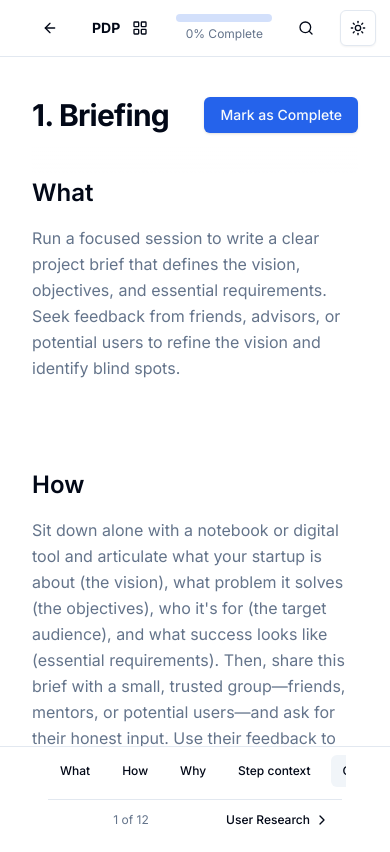
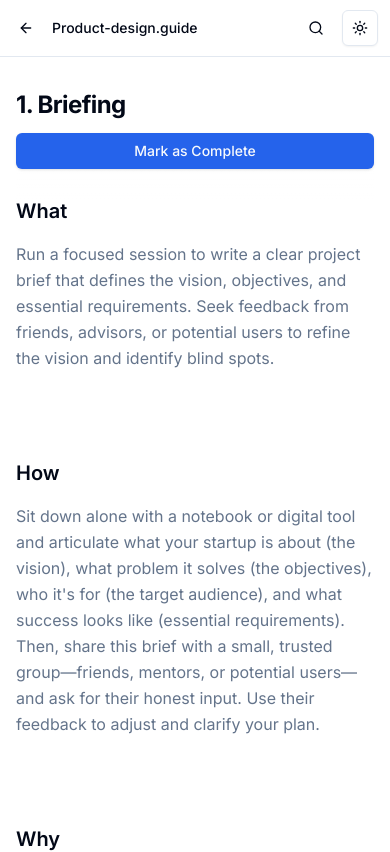
Before and after one commit to CtrlAltFocus/product-design-guide, a Next.js app: page /guide in a window 390 px wide. Shown: the top 852 px of the page. Built offline with nearby package versions, Linux system fonts and the light colour scheme.

Commit message:
Improved display on very small screens.

```diff
--- a/app/page.tsx
+++ b/app/page.tsx
@@ -30,13 +30,14 @@ export default function Home() {
   return (
     <div className="min-h-screen bg-background">
       <header className="sticky top-0 z-40 w-full border-b bg-background/95 backdrop-blur supports-[backdrop-filter]:bg-background/60">
-        <div className="container flex h-14 items-center justify-between">
-          <div className="flex items-baseline gap-2">
-            <h1 className="text-lg font-semibold tracking-tight">Product Design Process</h1>
-            <span className="text-sm text-muted-foreground">for New Founders</span>
+        <div className="container flex h-14 items-center justify-between px-4 sm:px-6">
+          {/* Centered title on mobile */}
+          <div className="w-full text-left sm:w-auto">
+            <h1 className="text-md sm:text-lg font-semibold tracking-tight">Product-design.guide</h1>
+            <span className="text-sm text-muted-foreground hidden sm:inline">for New Founders</span>
           </div>
-          <div className="flex items-center gap-4">
-            <div className="w-32 md:w-48">
+          <div className="flex items-center gap-4 pr-2">
+            <div className="w-24 md:w-48 hidden sm:block">
               <Progress value={progress} className="h-2" />
               <p className="text-xs text-muted-foreground mt-1 text-center">{Math.round(progress)}% Complete</p>
             </div>
@@ -46,15 +47,20 @@ export default function Home() {
         </div>
       </header>
 
-      <main className="container py-10 md:py-16">
-        <div className="text-center space-y-4 mb-16 md:mb-24">
-          <h1 className="text-3xl md:text-4xl font-bold tracking-tight">Product Design Process</h1>
-          <p className="text-lg text-muted-foreground max-w-[800px] mx-auto">
+      <main className="container py-6 md:py-16 px-4 sm:px-6">
+        <div className="text-center space-y-4 mb-10 md:mb-24">
+          <h1 className="text-2xl md:text-4xl font-bold tracking-tight">Product Design Process</h1>
+          <div className="md:hidden w-32 mx-auto mb-4">
+            <Progress value={progress} className="h-2" />
+            <p className="text-xs text-muted-foreground mt-1 text-center">{Math.round(progress)}% Complete</p>
+          </div>
+          <p className="text-base md:text-lg text-muted-foreground max-w-[800px] mx-auto">
             A step-by-step guide for new founders to design successful products with confidence, overcoming self-doubt,
             perfectionism, and fear of failure.
           </p>
         </div>
 
+        {/* Rest of the component remains the same */}
         <div className="grid md:grid-cols-2 gap-6">
           {chapters.map((chapter) => {
             const isCompleted = completedChapters.includes(chapter.id)
@@ -62,16 +68,15 @@ export default function Home() {
             return (
               <Link href={`/guide?chapter=${chapter.id}`} key={chapter.id}>
                 <div
-                  className={`group relative border rounded-lg p-6 transition-colors ${
-                    isCompleted ? "border-primary/50 bg-primary/5" : "hover:border-primary"
-                  }`}
+                  className={`group relative border rounded-lg p-6 transition-colors ${isCompleted ? "border-primary/50 bg-primary/5" : "hover:border-primary"
+                    }`}
                 >
+                  {/* Card content remains the same */}
                   <div className="flex items-start gap-4">
                     <div className="flex-none">
                       <div
-                        className={`flex h-8 w-8 items-center justify-center rounded-md text-sm font-medium ${
-                          isCompleted ? "bg-primary text-primary-foreground group-hover:bg-blue-700" : "bg-muted group-hover:bg-muted/80 dark:group-hover:bg-muted/60"
-                        }`}
+                        className={`flex h-8 w-8 items-center justify-center rounded-md text-sm font-medium ${isCompleted ? "bg-primary text-primary-foreground group-hover:bg-blue-700" : "bg-muted group-hover:bg-muted/80 dark:group-hover:bg-muted/60"
+                          }`}
                       >
                         {chapter.number}
                       </div>
--- a/components/chapter-content.tsx
+++ b/components/chapter-content.tsx
@@ -8,7 +8,7 @@ import { Button } from "@/components/ui/button"
 import { CheckCircle, ChevronRight, ChevronLeft } from "lucide-react"
 import { SectionNav } from "@/components/section-nav"
 import { useTheme } from "next-themes"
-
+import { useMediaQuery } from "@/lib/hooks/use-media-query"
 import { sectionTitles } from "@/lib/utils";
 
 interface ChapterContentProps {
@@ -19,6 +19,26 @@ interface ChapterContentProps {
   prevChapter?: Chapter | null
   nextChapter?: Chapter | null
 }
+
+// Add this custom hook to detect mobile viewport
+// Create this in: hooks/use-media-query.tsx
+// export const useMediaQuery = (query: string) => {
+//   const [matches, setMatches] = useState(false)
+//
+//   useEffect(() => {
+//     if (typeof window !== 'undefined') {
+//       const media = window.matchMedia(query)
+//       if (media.matches !== matches) {
+//         setMatches(media.matches)
+//       }
+//       const listener = () => setMatches(media.matches)
+//       media.addEventListener('change', listener)
+//       return () => media.removeEventListener('change', listener)
+//     }
+//   }, [matches, query])
+//
+//   return matches
+// }
 
 export function ChapterContent({
   chapter,
@@ -31,6 +51,8 @@ export function ChapterContent({
   const [activeSection, setActiveSection] = useState<string>("what")
   const { resolvedTheme } = useTheme()
   const isDark = resolvedTheme === "dark"
+
+  const isMobile = useMediaQuery("(max-width: 460px)")
 
   const whatRef = useRef<HTMLDivElement>(null)
   const howRef = useRef<HTMLDivElement>(null)
@@ -136,12 +158,12 @@ export function ChapterContent({
 
   return (
     <div className="chapter-container">
-      <div className="sticky top-[50px] z-10 py-4 pb-10 -mb-5" style={gradientStyle}>
-        <div className="flex items-center justify-between">
-          <h2 className="text-3xl font-bold tracking-tight">
+      <div className="sticky top-[50px] z-10 py-4 pb-8 -mb-5" style={gradientStyle}>
+        <div className="flex flex-col sm:flex-row sm:items-center sm:justify-between gap-3">
+          <h2 className="text-2xl sm:text-3xl font-bold tracking-tight">
             {chapter.number}. {chapter.title}
           </h2>
-          <Button variant={isCompleted ? "outline" : "default"} onClick={onToggleComplete} className="gap-2">
+          <Button variant={isCompleted ? "outline" : "default"} onClick={onToggleComplete} className="gap-2 w-full sm:w-auto justify-center">
             {isCompleted ? (
               <>
                 <CheckCircle className="h-4 w-4" />
@@ -153,19 +175,19 @@ export function ChapterContent({
           </Button>
         </div>
       </div>
-      <div ref={contentRef} className="chapter-content space-y-12 pb-24 pt-6">
+      <div ref={contentRef} className="chapter-content space-y-12 pb-20 pt-4">
         <section ref={whatRef} className="space-y-4 pb-10">
-          <h3 className="text-2xl font-semibold">{sectionTitles.what}</h3>
+          <h3 className="text-xl sm:text-2xl font-semibold">{sectionTitles.what}</h3>
           <p className="text-muted-foreground leading-relaxed">{chapter.what}</p>
         </section>
 
         <section ref={howRef} className="space-y-4 pb-10">
-          <h3 className="text-2xl font-semibold">{sectionTitles.how}</h3>
+          <h3 className="text-xl sm:text-2xl font-semibold">{sectionTitles.how}</h3>
           <p className="text-muted-foreground leading-relaxed">{chapter.how}</p>
         </section>
 
         <section ref={whyRef} className="space-y-4 pb-10">
-          <h3 className="text-2xl font-semibold">{sectionTitles.why}</h3>
+          <h3 className="text-xl sm:text-2xl font-semibold">{sectionTitles.why}</h3>
           <p>{chapter.why.intro}</p>
           <ol className="space-y-6 list-decimal pl-6 mt-6">
             {chapter.why.whys.map((why, index) => (
@@ -182,7 +204,7 @@ export function ChapterContent({
         </section>
 
         <section ref={sequenceRef} className="space-y-4 pb-10">
-          <h3 className="text-2xl font-semibold">{sectionTitles.sequence}</h3>
+          <h3 className="text-xl sm:text-2xl font-semibold">{sectionTitles.sequence}</h3>
           <div className="space-y-6">
             {chapter.sequence.after && (
               <div>
@@ -200,7 +222,7 @@ export function ChapterContent({
         </section>
 
         <section ref={formatRef} className="space-y-4">
-          <h3 className="text-2xl font-semibold">{sectionTitles.format}</h3>
+          <h3 className="text-xl sm:text-2xl font-semibold">{sectionTitles.format}</h3>
           <ul className="space-y-2 list-disc pl-6">
             {chapter.format.outputs.map((output, index) => (
               <li key={index} className="text-muted-foreground">
@@ -210,7 +232,7 @@ export function ChapterContent({
           </ul>
 
           <div className="mt-10 pt-6">
-            <h4 className="text-xl font-semibold mb-4">Why This Format Helps and How</h4>
+            <h4 className="text-lg sm:text-xl font-semibold mb-4">Why This Format Helps and How</h4>
             <div className="space-y-6">
               <div>
                 <p className="font-medium">Why:</p>
@@ -227,24 +249,37 @@ export function ChapterContent({
         {/* Add spacer at the bottom to ensure last sections can be scrolled to fully */}
         <div className="h-[30vh] pointer-events-none" aria-hidden="true"></div>
 
-        <div className="flex justify-between pt-6">
+        <div className="flex flex-col sm:flex-row justify-between pt-6 gap-3 sm:gap-0">
+          <div className="w-full sm:w-auto">
             {prevChapter ? (
-            <Button variant="outline" className="gap-2" onClick={() => onNavigate("previous")}>
-              <ChevronLeft className="h-4 w-4" />
-              Previous
+              <Button
+                variant="outline"
+                className="gap-2 w-full justify-start overflow-hidden text-ellipsis"
+                onClick={() => onNavigate("previous")}
+              >
+                <ChevronLeft className="h-4 w-4 flex-shrink-0" />
+                <span className="truncate">{prevChapter.title}</span>
               </Button>
             ) : (
               <div></div>
             )}
+          </div>
 
+          <div className="w-full sm:w-auto flex justify-end">
             {nextChapter && (
-            <Button className="gap-2" onClick={() => onNavigate("next")}>
-              Next
-              <ChevronRight className="h-4 w-4" />
+              <Button
+                className="gap-2 w-full sm:w-auto justify-end overflow-hidden text-ellipsis"
+                onClick={() => onNavigate("next")}
+              >
+                <span className="truncate">{nextChapter.title}</span>
+                <ChevronRight className="h-4 w-4 flex-shrink-0" />
               </Button>
             )}
           </div>
+        </div>
 
+        {/* Hide the section nav on mobile */}
+        {!isMobile && (
           <SectionNav
             activeSection={activeSection}
             onSectionChange={handleSectionChange}
@@ -253,6 +288,7 @@ export function ChapterContent({
             prevChapter={prevChapter}
             nextChapter={nextChapter}
           />
+        )}
       </div>
     </div>
   )
--- a/components/guide-layout.tsx
+++ b/components/guide-layout.tsx
@@ -83,41 +83,43 @@ export function GuideLayout() {
   return (
     <div className="flex flex-col min-h-screen bg-background">
       <header className="sticky top-0 z-40 w-full border-b bg-background/95 backdrop-blur supports-[backdrop-filter]:bg-background/60">
-        <div className="container flex h-14 items-center">
-          <div className="mr-4 flex">
-            <Link href="/" className="mr-2">
+        <div className="container flex h-14 items-center px-2 sm:px-6">
+          {/* Back button */}
+          <div className="mr-2 flex">
+            <Link href="/">
               <Button variant="ghost" size="icon">
                 <ArrowLeft className="h-5 w-5" />
                 <span className="sr-only">Back to home</span>
               </Button>
             </Link>
           </div>
+
+          {/* Ultra simplified mobile header */}
           <div className="flex items-center justify-between flex-1">
-            <div className="flex items-center gap-2">
-              <BookOpen className="h-5 w-5 text-primary hidden sm:block" />
-              <h1 className="text-xl font-bold hidden md:block">Product Design Process for New Founders</h1>
-              <h1 className="text-lg font-bold hidden sm:block md:hidden">PDP Guide</h1>
-              <h1 className="text-sm font-bold sm:hidden">PDP</h1>
+            <div className="flex">
+              <Link href="/">
+                <h1 className="text-sm sm:text-md font-medium">Product-design.guide</h1>
+              </Link>
             </div>
-            <div className="flex items-center gap-4">
-              <Link href="/">
-                <Button variant="ghost" size="sm" className="gap-2">
-                  <LayoutGrid className="h-4 w-4" />
-                  <span className="hidden sm:inline">All Chapters</span>
-                </Button>
-              </Link>
-              <div className="w-24 sm:w-32 md:w-48">
+
+            <div className="flex items-center gap-2 pr-1">
+              {/* Only show progress bar on larger screens */}
+              <div className="hidden sm:block sm:w-24 md:w-48">
                 <Progress value={progress} className="h-2" />
                 <p className="text-xs text-muted-foreground mt-1 text-center">{Math.round(progress)}% Complete</p>
               </div>
+
+              {/* Search is probably important to keep */}
               <Search onSelectChapter={selectChapter} />
+
+              {/* Theme toggle - keep this accessible */}
               <ThemeToggle />
             </div>
           </div>
         </div>
       </header>
 
-      <div className="container py-6">
+      <div className="container py-4 px-4 sm:px-6 sm:py-6">
         <div className="max-w-3xl mx-auto">
           <ChapterContent
             chapter={selectedChapter}
--- a/components/section-nav.tsx
+++ b/components/section-nav.tsx
@@ -50,7 +50,8 @@ export function SectionNav({
             ))}
           </div>
 
-          {/* Chapter navigation */}
+          {/*
+          // Chapter navigation
           <div className="flex justify-between items-center pt-1 border-t">
             <div>
               {prevChapter && (
@@ -73,7 +74,7 @@ export function SectionNav({
                 </Button>
               )}
             </div>
-          </div>
+          </div> */}
         </div>
       </div>
     </div>
--- /dev/null
+++ b/lib/hooks/use-media-query.ts
@@ -0,0 +1,41 @@
+"use client"
+
+import { useState, useEffect } from 'react'
+
+/**
+ * Custom hook for detecting media query changes
+ *
+ * @param query - CSS media query string (e.g. '(max-width: 640px)')
+ * @returns boolean indicating whether the media query matches
+ */
+export const useMediaQuery = (query: string): boolean => {
+    // Default to false on the server or during initial client render
+    const [matches, setMatches] = useState(false)
+
+    useEffect(() => {
+        // Skip if running on the server
+        if (typeof window === 'undefined') return
+
+        // Create a media query list
+        const media = window.matchMedia(query)
+
+        // Update matches state based on media query result
+        const updateMatches = () => {
+            setMatches(media.matches)
+        }
+
+        // Set initial value
+        updateMatches()
+
+        // Add listener for changes
+        // Using addEventListener for modern browsers
+        media.addEventListener('change', updateMatches)
+
+        // Clean up
+        return () => {
+            media.removeEventListener('change', updateMatches)
+        }
+    }, [query])
+
+    return matches
+}
```
Lines whose indentation alone changed are shown as unchanged.
